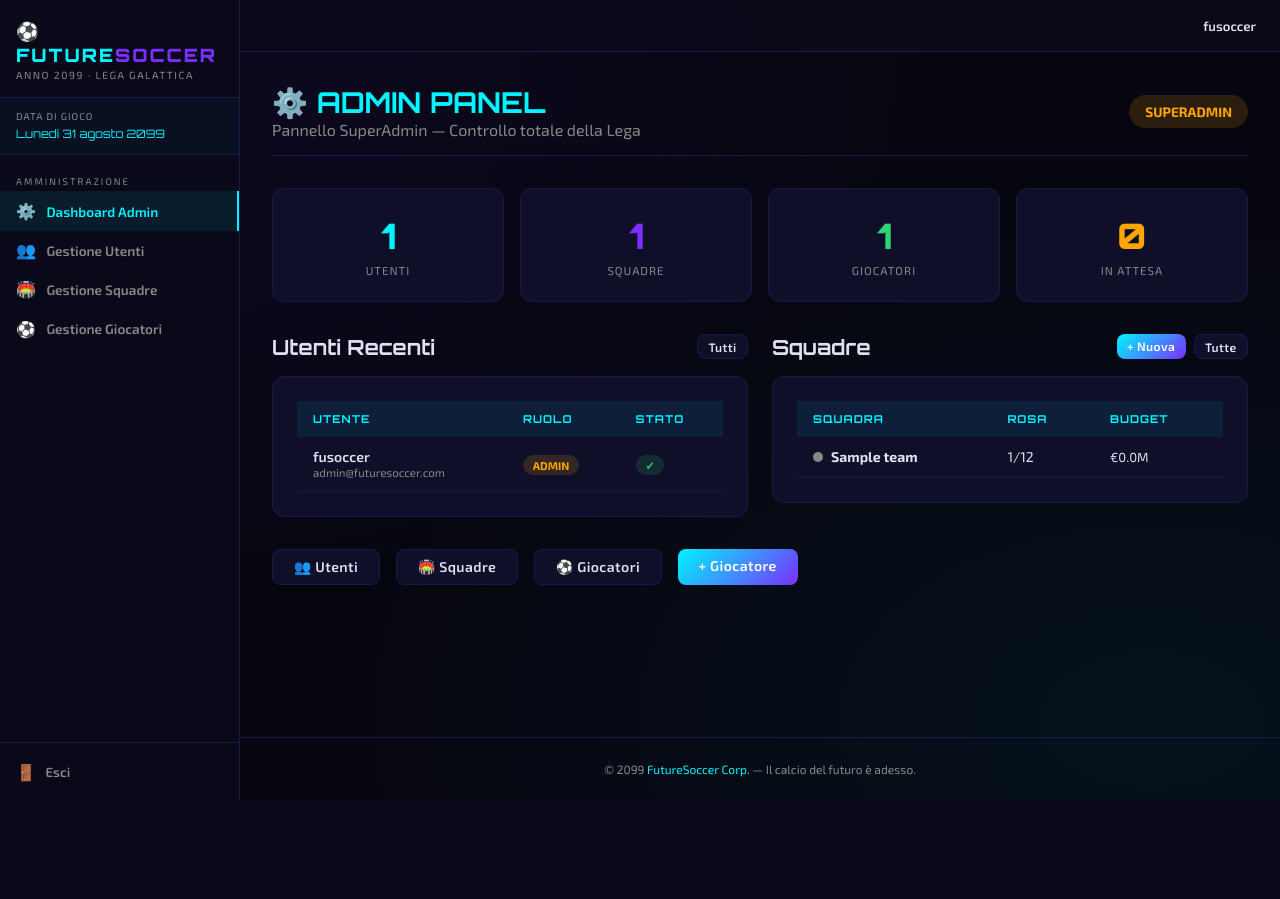
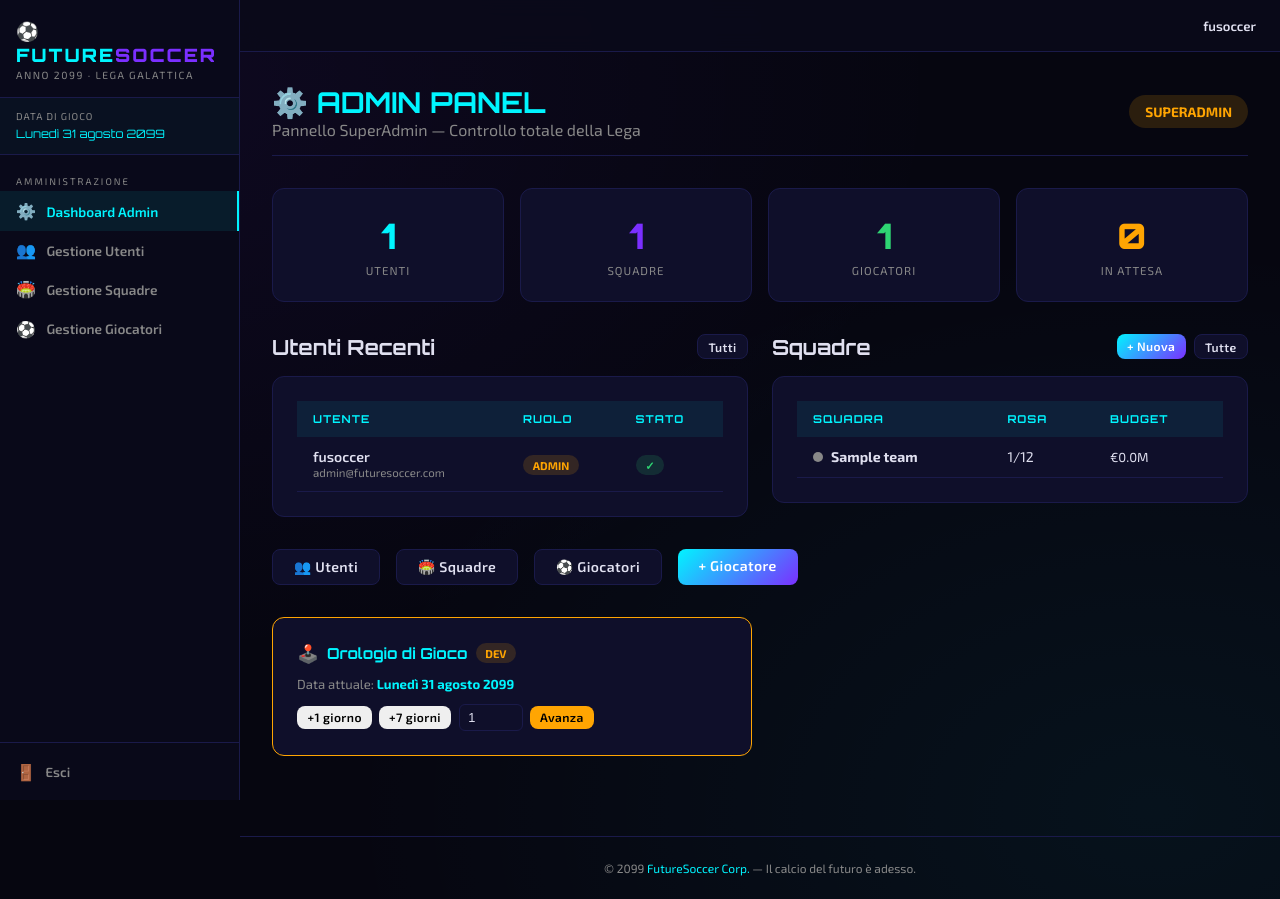
Before and after one commit to PyWis/FutureSoccer, a Flask app: page /admin/ in a window 1280 px wide. Before the commit the page ends 800 px from the top, so only its background shows below. Run offline with Flask 3, Linux system fonts and the light colour scheme; a user stored in the database is signed in; data comes from the database, SQL or seed files in the repository; tables that the repository leaves empty hold one stand-in row (values such as "Sample post").

Commit message:
Add game clock advance control for superadmin
- New POST /admin/clock/advance route: shifts GameConfig.real_start back by
  N * CLOCK_RATIO seconds, making the engine see N extra game days
- Dashboard shows current game date and buttons: +1 day, +7 days, or custom input
- Accepts 1–365 days, validates input, flashes new date after advance

https://claude.ai/code/session_01EFxTpqTrDJRRVqxcUYY12Z

```diff
--- a/app/routes/admin.py
+++ b/app/routes/admin.py
@@ -3,7 +3,11 @@ from flask_login import login_required, current_user
 from app import db
 from app.models.user import User
 from app.models.team import Team, Player
+from app.models.game import GameConfig
+from app.utils.gameclock import (get_clock_ratio, format_game_date, get_game_date,
+                                  WEEKDAY_IT, MONTH_IT)
 from functools import wraps
+from datetime import timedelta
 
 admin_bp = Blueprint('admin', __name__)
 
@@ -27,7 +31,33 @@ def dashboard():
     users = User.query.order_by(User.created_at.desc()).all()
     teams = Team.query.order_by(Team.name).all()
     players = Player.query.count()
-    return render_template('admin/dashboard.html', users=users, teams=teams, total_players=players)
+    game_date = format_game_date()
+    return render_template('admin/dashboard.html', users=users, teams=teams,
+                           total_players=players, game_date=game_date)
+
+
+@admin_bp.route('/clock/advance', methods=['POST'])
+@login_required
+@superadmin_required
+def clock_advance():
+    try:
+        days = int(request.form.get('days', 1))
+        if days < 1 or days > 365:
+            raise ValueError
+    except (ValueError, TypeError):
+        flash('Numero di giorni non valido (1–365).', 'danger')
+        return redirect(url_for('admin.dashboard'))
+
+    cfg = GameConfig.query.first()
+    if not cfg:
+        flash('GameConfig non trovato. Avvia prima il gioco.', 'danger')
+        return redirect(url_for('admin.dashboard'))
+
+    # Subtract days * ratio seconds from real_start → clock thinks more time has passed
+    cfg.real_start -= timedelta(seconds=days * get_clock_ratio())
+    db.session.commit()
+    flash(f'Data avanzata di {days} giorno/i. Nuova data: {format_game_date()}', 'success')
+    return redirect(url_for('admin.dashboard'))
 
 
 # ─── USERS ────────────────────────────────────────────────────────────────────
--- a/app/templates/admin/dashboard.html
+++ b/app/templates/admin/dashboard.html
@@ -101,4 +101,27 @@
   <a href="{{ url_for('admin.players_list') }}" class="btn btn-secondary">⚽ Giocatori</a>
   <a href="{{ url_for('admin.player_new') }}" class="btn btn-primary">+ Giocatore</a>
 </div>
+
+<!-- ── GAME CLOCK CONTROL ── -->
+<div class="card mt-4" style="border-color:var(--warning);max-width:480px;">
+  <div style="display:flex;align-items:center;gap:.5rem;margin-bottom:.75rem;">
+    <span style="font-size:1.1rem;">🕹️</span>
+    <h3 style="margin:0;">Orologio di Gioco</h3>
+    <span class="badge badge-gold" style="font-size:.7rem;">DEV</span>
+  </div>
+  <div style="font-size:.82rem;color:var(--muted);margin-bottom:.75rem;">
+    Data attuale: <strong style="color:var(--cyan);">{{ game_date }}</strong>
+  </div>
+  <form method="POST" action="{{ url_for('admin.clock_advance') }}" style="display:flex;gap:.5rem;align-items:center;flex-wrap:wrap;">
+    <div style="display:flex;gap:.4rem;">
+      <button type="submit" name="days" value="1" class="btn btn-outline btn-sm">+1 giorno</button>
+      <button type="submit" name="days" value="7" class="btn btn-outline btn-sm">+7 giorni</button>
+    </div>
+    <div style="display:flex;gap:.4rem;align-items:center;">
+      <input type="number" name="days" min="1" max="365" value="1"
+             style="width:64px;background:var(--card);color:var(--text);border:1px solid var(--card-border);border-radius:6px;padding:.3rem .5rem;font-size:.8rem;">
+      <button type="submit" class="btn btn-sm" style="background:var(--warning);color:#000;">Avanza</button>
+    </div>
+  </form>
+</div>
 {% endblock %}
```
